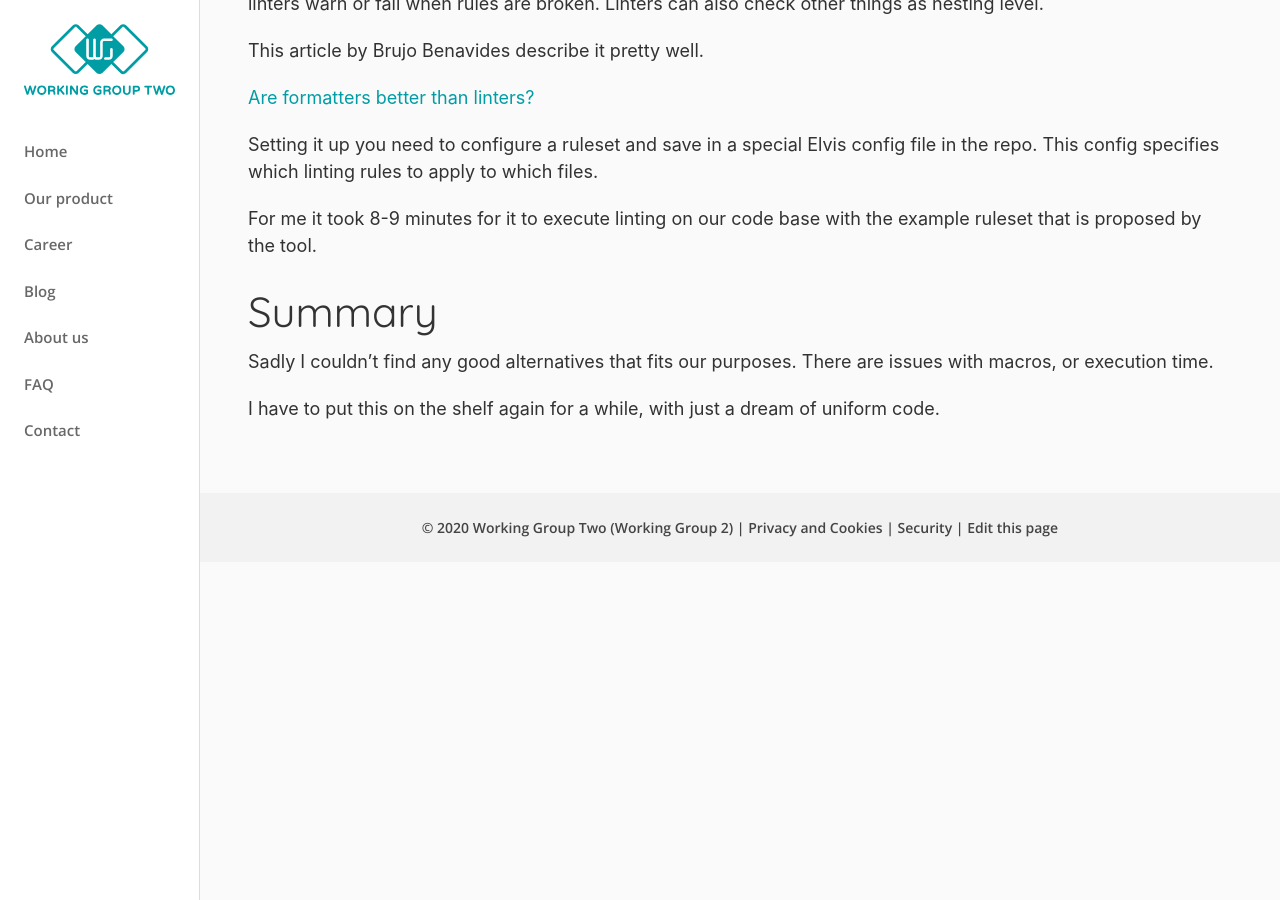
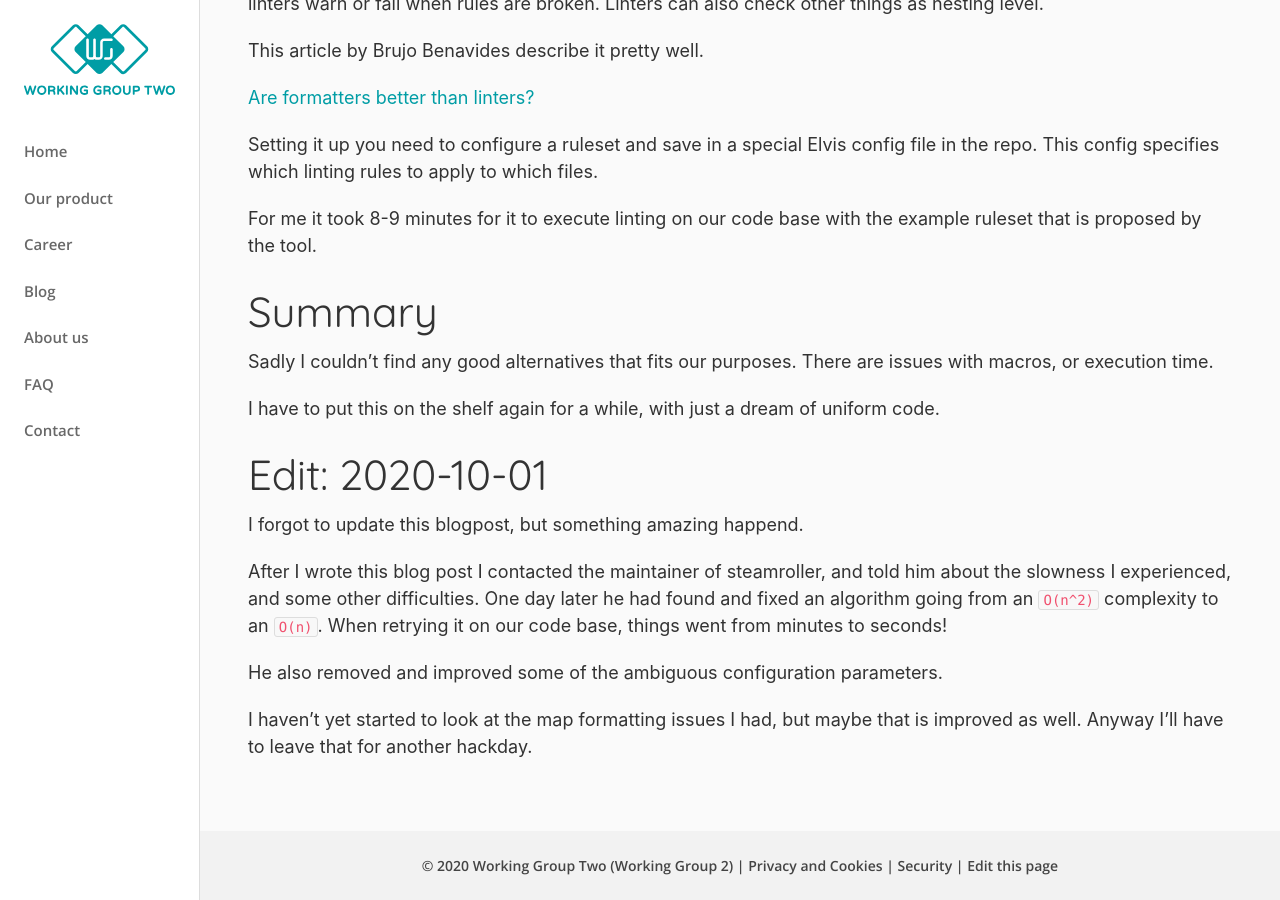
Before and after one commit to working-group-two/engineering-blog, a Jekyll site: the page built from pages/blog/_posts/2020-05-18-formatting-erlang.md, in a window 1280 px wide and 900 px high, scrolled down 6455 px. Built offline with Jekyll 4.4.1, drawn with Linux system fonts in a browser that asks for light colours; nearby versions of some CDN libraries; before the commit the page ends 7017 px from its top, so only the background shows below that.

Commit message:
[blog] Update to erlang formatters

```diff
--- a/pages/blog/_posts/2020-05-18-formatting-erlang.md
+++ b/pages/blog/_posts/2020-05-18-formatting-erlang.md
@@ -315,3 +315,20 @@ purposes. There are issues with macros, or execution time.
 
 I have to put this on the shelf again for a while, with just a dream
 of uniform code.
+
+# Edit: 2020-10-01
+
+I forgot to update this blogpost, but something amazing happend.
+
+After I wrote this blog post I contacted the maintainer of
+steamroller, and told him about the slowness I experienced, and some
+other difficulties.  One day later he had found and fixed an algorithm
+going from an `O(n^2)` complexity to an `O(n)`. When retrying it on our
+code base, things went from minutes to seconds!
+
+He also removed and improved some of the ambiguous configuration
+parameters.
+
+I haven't yet started to look at the map formatting issues I had, but
+maybe that is improved as well. Anyway I'll have to leave that for
+another hackday.
```
